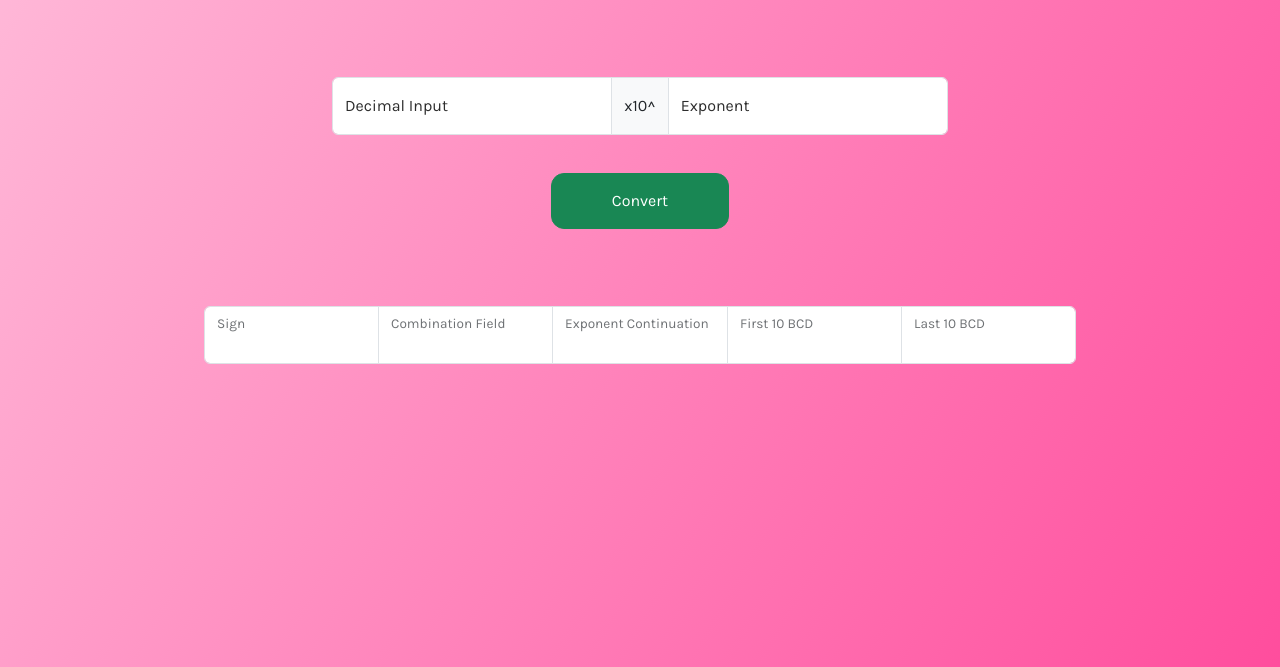
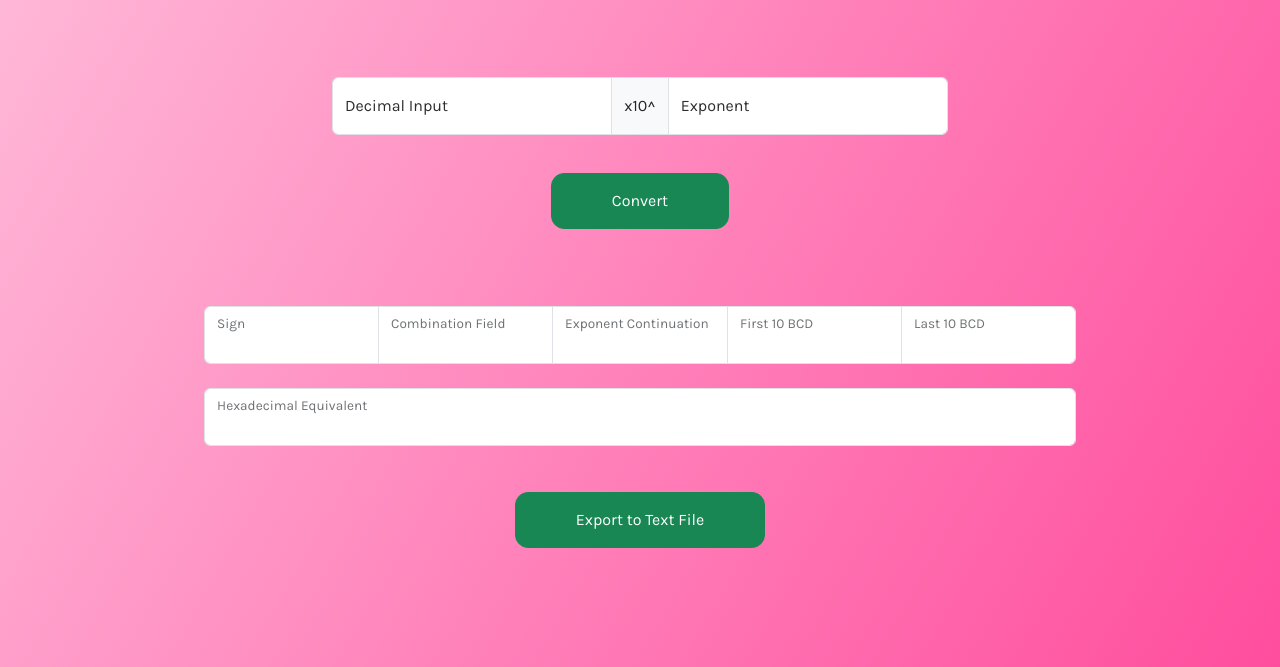
Before and after one commit to CSARCH2-07/CSARCH2SimulationProject, a plain HTML site: page index.html in a window 1280 px wide. Shown: the part 133-800 px from the top of the page. Drawn offline with nearby package versions, Linux system fonts and the light colour scheme.

Commit message:
Added hex equivalent input group and button for export

```diff
--- a/index.html
+++ b/index.html
@@ -79,6 +79,17 @@
                     <label for="bcd2">Last 10 BCD</label>
                 </div>
             </div>
+
+            <div class="input-group">
+                <div class="form-floating">
+                    <h5 type="text" class="form-control" id="hex"></h5>
+                    <label for="hex">Hexadecimal Equivalent</label>
+                </div>
+            </div>
+
+			<button type="button" id="export" class="btn btn-success" style="margin:auto; margin: 3vw auto 6vw auto; display: block;">
+                Export to Text File
+            </button>
         </div>
     </body>
 </html>
```
